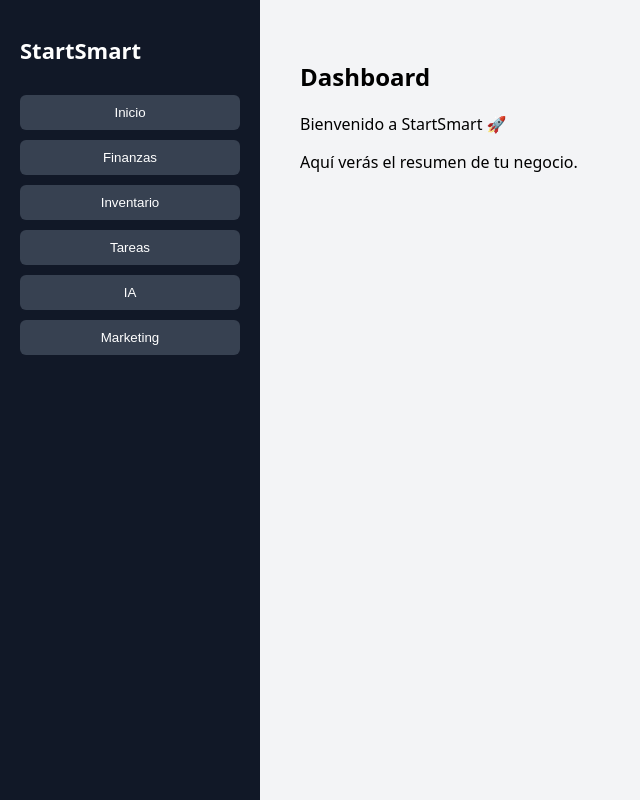
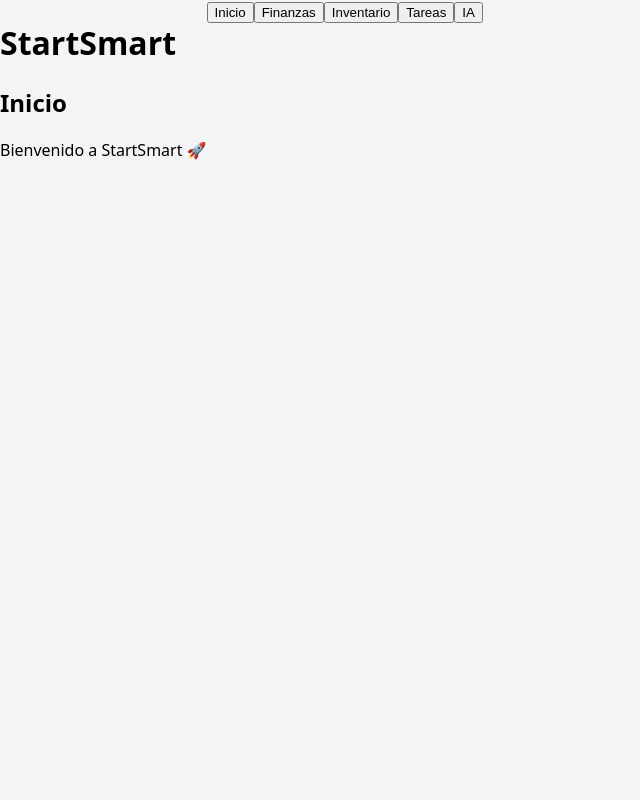
Before and after one commit to espanamanu41-eng/startsmart-app, a React (Vite) app: page / in a window 1280 px wide. Shown: the whole page, without its empty margins (0-640 px from the left). Built offline with nearby package versions, Linux system fonts and the light colour scheme.

Commit message:
Update App.tsx

```diff
--- a/src/App.tsx
+++ b/src/App.tsx
@@ -1,7 +1,7 @@
 import { useState } from "react"
 import "./styles.css"
 
-type Screen = "inicio" | "finanzas" | "inventario" | "tareas" | "ia" | "marketing"
+type Screen = "inicio" | "finanzas" | "inventario" | "tareas" | "ia"
 
 export default function App() {
   const [screen, setScreen] = useState<Screen>("inicio")
@@ -10,51 +10,42 @@ export default function App() {
     switch (screen) {
       case "inicio":
         return (
-          <div>
-            <h2>Dashboard</h2>
+          <>
+            <h2>Inicio</h2>
             <p>Bienvenido a StartSmart 🚀</p>
-            <p>Aquí verás el resumen de tu negocio.</p>
-          </div>
+          </>
         )
 
       case "finanzas":
         return (
-          <div>
+          <>
             <h2>Finanzas</h2>
-            <p>Aquí podrás registrar ingresos y gastos.</p>
-          </div>
+            <p>Aquí registrarás ingresos y gastos.</p>
+          </>
         )
 
       case "inventario":
         return (
-          <div>
+          <>
             <h2>Inventario</h2>
-            <p>Aquí controlarás tus productos y stock.</p>
-          </div>
+            <p>Controla tus productos.</p>
+          </>
         )
 
       case "tareas":
         return (
-          <div>
+          <>
             <h2>Tareas</h2>
-            <p>Organiza pendientes de tu negocio.</p>
-          </div>
+            <p>Organiza pendientes.</p>
+          </>
         )
 
       case "ia":
         return (
-          <div>
-            <h2>Asistente IA</h2>
-            <p>Obtén recomendaciones para mejorar tu negocio.</p>
-          </div>
-        )
-
-      case "marketing":
-        return (
-          <div>
-            <h2>Marketing</h2>
-            <p>Ideas para promocionar tus productos.</p>
-          </div>
+          <>
+            <h2>IA</h2>
+            <p>Asistente para tu negocio.</p>
+          </>
         )
     }
   }
@@ -62,19 +53,17 @@ export default function App() {
   return (
     <div className="app">
 
-      <div className="sidebar">
+      <div className="content">
         <h1>StartSmart</h1>
+        {renderScreen()}
+      </div>
 
+      <div className="bottom-nav">
         <button onClick={() => setScreen("inicio")}>Inicio</button>
         <button onClick={() => setScreen("finanzas")}>Finanzas</button>
         <button onClick={() => setScreen("inventario")}>Inventario</button>
         <button onClick={() => setScreen("tareas")}>Tareas</button>
         <button onClick={() => setScreen("ia")}>IA</button>
-        <button onClick={() => setScreen("marketing")}>Marketing</button>
-      </div>
-
-      <div className="main">
-        {renderScreen()}
       </div>
 
     </div>
```
